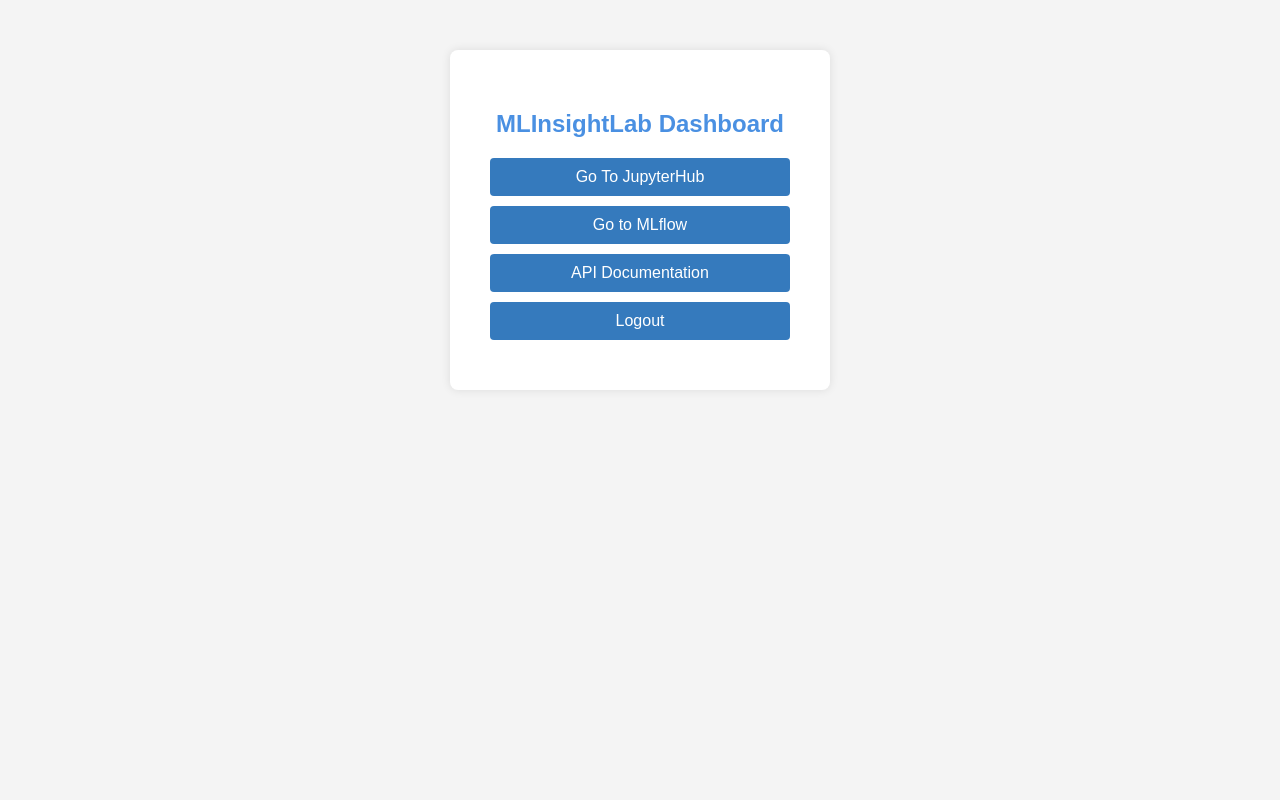
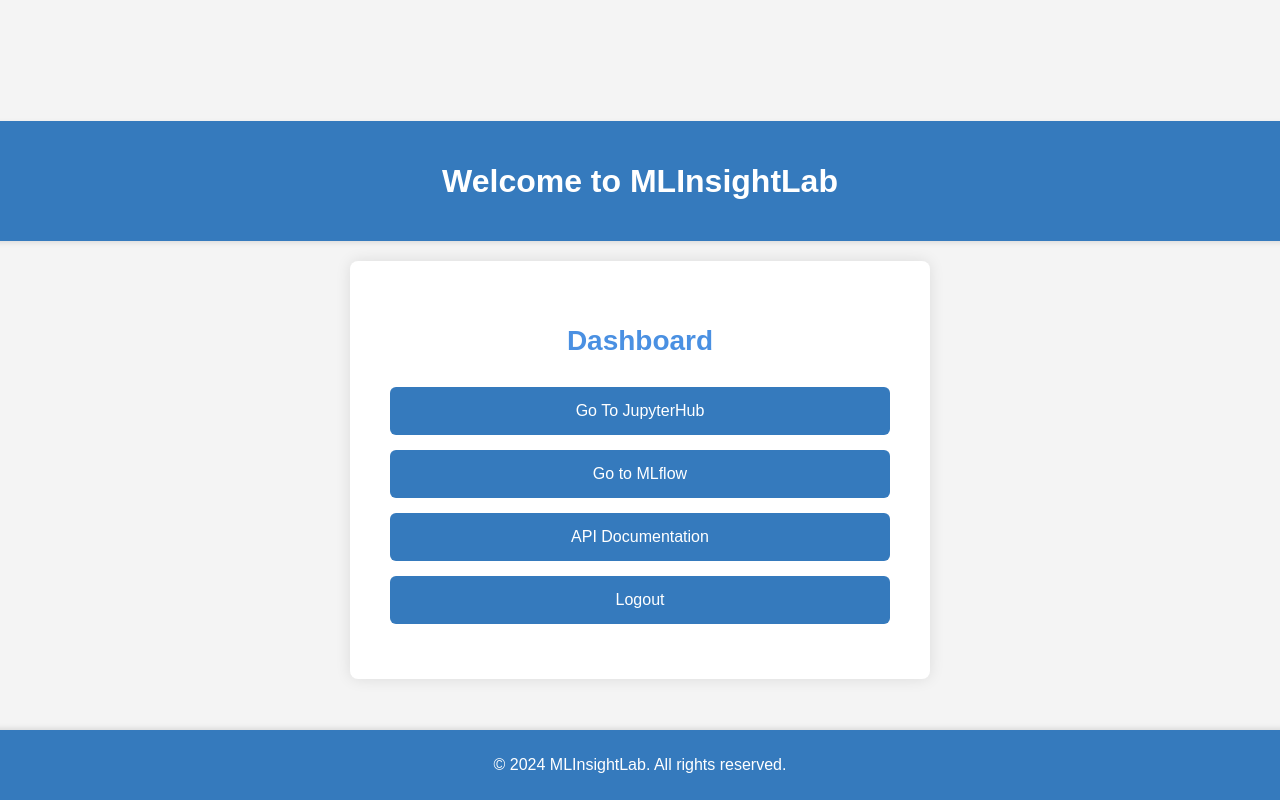
Before and after one commit to MLInsightLab/MLInsightLab, a FastAPI app: page / in a window 1280 px wide. Run offline with FastAPI, Linux system fonts and the light colour scheme; the visitor is signed in with stand-in values (Sample User, id 1).

Commit message:
updating dashboard layout
Signed-off-by: Jacob Renn <77127228+jacobrenn@users.noreply.github.com>

```diff
--- a/mlil_ui/code/templates/home.html
+++ b/mlil_ui/code/templates/home.html
@@ -3,38 +3,60 @@
 <head>
     <meta charset="UTF-8">
     <meta name="viewport" content="width=device-width, initial-scale=1.0">
-    <title>MLInsightLab Home</title>
+    <title>MLInsightLab Dashboard</title>
     <style>
         body {
             font-family: Arial, sans-serif;
             background-color: #f4f4f4;
             display: flex;
+            flex-direction: column;
             justify-content: center;
-            align-items: flex-start;
+            align-items: center;
             height: 100vh;
             margin: 0;
+        }
+        header {
+            width: 100%;
+            background-color: #357ABD;
+            color: #ffffff;
+            padding: 20px;
+            text-align: center;
+            box-shadow: 0 2px 5px rgba(0, 0, 0, 0.1);
+        }
+        footer {
+            width: 100%;
+            background-color: #357ABD;
+            color: #ffffff;
+            padding: 10px;
+            text-align: center;
+            position: fixed;
+            bottom: 0;
+            box-shadow: 0 -2px 5px rgba(0, 0, 0, 0.1);
         }
         .home-container {
             background-color: #ffffff;
             padding: 40px;
             border-radius: 8px;
-            box-shadow: 0 0 10px rgba(0, 0, 0, 0.1);
-            width: 300px;
+            box-shadow: 0 0 15px rgba(0, 0, 0, 0.1);
+            width: 500px;
             text-align: center;
-            margin-top: 50px;
+            margin-top: 20px;
         }
         .home-container h2 {
             color: #4a90e2;
-            margin-bottom: 20px;
+            margin-bottom: 30px;
+            font-size: 28px;
         }
         .home-container a {
             display: block;
-            margin: 10px 0;
-            padding: 10px;
+            margin: 15px 0;
+            padding: 15px;
             background-color: #357ABD;
             color: #ffffff;
             text-decoration: none;
-            border-radius: 4px;
+            border-radius: 6px;
+            font-size: 16px;
+            transition: background-color 0.3s ease;
         }
         .home-container a:hover {
             background-color: #4a90e2;
@@ -42,12 +64,20 @@
     </style>
 </head>
 <body>
+    <header>
+        <h1>Welcome to MLInsightLab</h1>
+    </header>
+
     <div class="home-container">
-        <h2>MLInsightLab Dashboard</h2>
+        <h2>Dashboard</h2>
         <a href="/jupyter">Go To JupyterHub</a>
         <a href="/mlflow">Go to MLflow</a>
         <a href="/api">API Documentation</a>
         <a href="/logout">Logout</a>
     </div>
+
+    <footer>
+        <p>© 2024 MLInsightLab. All rights reserved.</p>
+    </footer>
 </body>
 </html>
```
